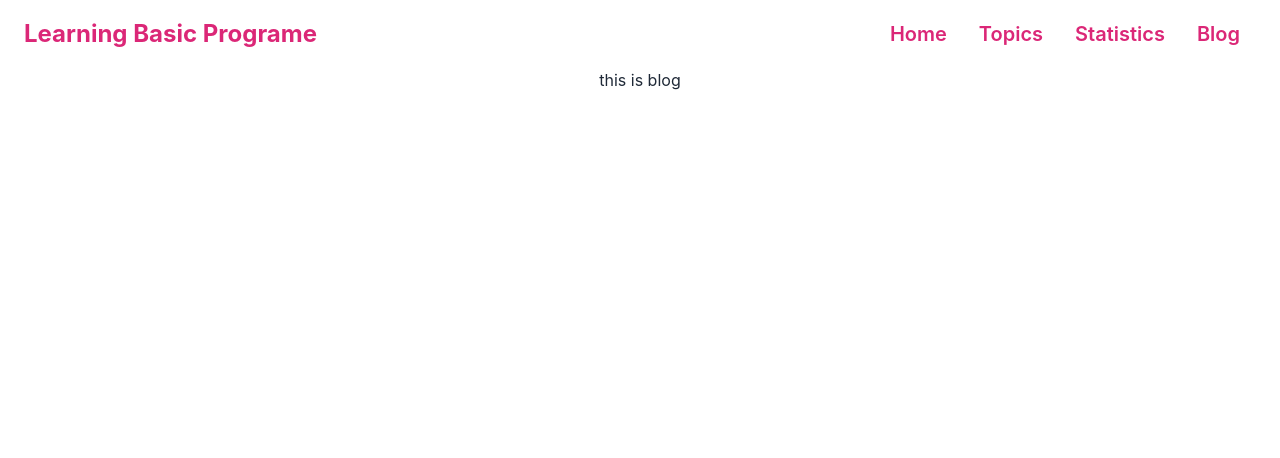
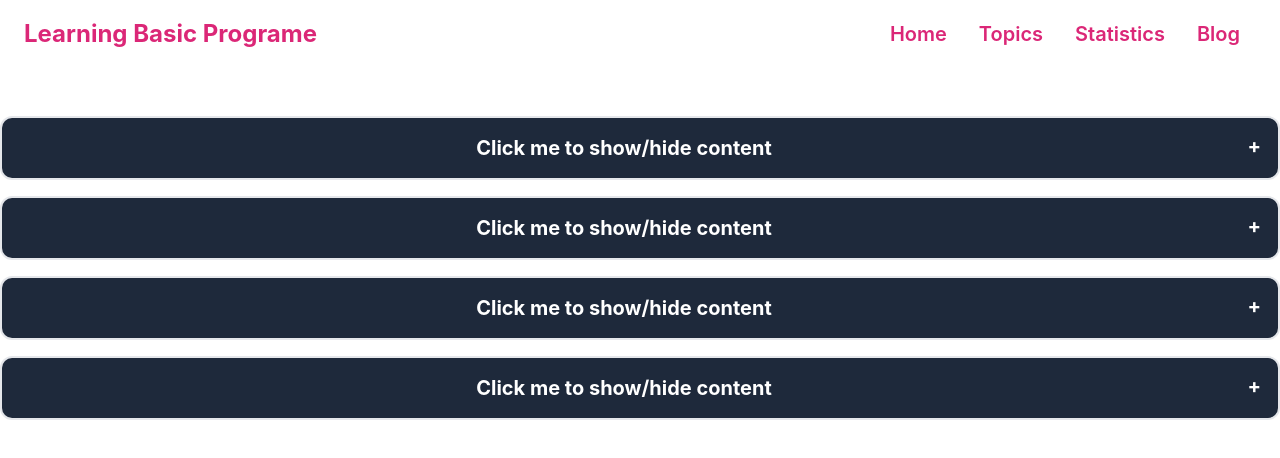
Before and after one commit to redoyhossin/Learning-Basic-Programe, a React (Create React App) app: page /Blog in a window 1280 px wide. Shown: the top 458 px of the page. Built offline with nearby package versions, Linux system fonts and the light colour scheme.

Commit message:
design blog

```diff
--- a/src/component/Blog/Blog.js
+++ b/src/component/Blog/Blog.js
@@ -1,9 +1,49 @@
 import React from 'react';
+import './Blog.css'
 
 const Blog = () => {
     return (
-        <div>
-            this is blog
+        <div className='mt-12 container m-auto'>
+
+            <div className="collapse collapse-plus border-2 rounded-xl mt-4">
+                <input type="checkbox" className="peer" />
+                <div className="collapse-title bg-slate-800  text-primary-content peer-checked:bg-purple-700	peer-checked:text-secondary-content font-bold text-xl">
+                    Click me to show/hide content
+                </div>
+                <div className="collapse-content bg-black text-primary-content peer-checked:	peer-checked:text-secondary-content">
+                    <p>hello</p>
+                </div>
+            </div>
+
+            <div className="collapse collapse-plus border-2 rounded-xl mt-4">
+                <input type="checkbox" className="peer" />
+                <div className="collapse-title bg-slate-800  text-primary-content peer-checked:bg-purple-700	peer-checked:text-secondary-content font-bold text-xl">
+                    Click me to show/hide content
+                </div>
+                <div className="collapse-content bg-black text-primary-content peer-checked:	peer-checked:text-secondary-content">
+                    <p>hello</p>
+                </div>
+            </div>
+
+            <div className="collapse collapse-plus border-2 rounded-xl mt-4">
+                <input type="checkbox" className="peer" />
+                <div className="collapse-title bg-slate-800  text-primary-content peer-checked:bg-purple-700	peer-checked:text-secondary-content font-bold text-xl">
+                    Click me to show/hide content
+                </div>
+                <div className="collapse-content bg-black text-primary-content peer-checked:	peer-checked:text-secondary-content">
+                    <p>hello</p>
+                </div>
+            </div>
+
+            <div className="collapse collapse-plus border-2 rounded-xl mt-4">
+                <input type="checkbox" className="peer" />
+                <div className="collapse-title bg-slate-800  text-primary-content peer-checked:bg-purple-700	peer-checked:text-secondary-content font-bold text-xl">
+                    Click me to show/hide content
+                </div>
+                <div className="collapse-content bg-black text-primary-content peer-checked:	peer-checked:text-secondary-content">
+                    <p>hello</p>
+                </div>
+            </div>
         </div>
     );
 };
--- a/src/component/Home/Home.js
+++ b/src/component/Home/Home.js
@@ -8,7 +8,7 @@ const Home = () => {
     const getTopic = getTopics.data;
     return (
         <div>
-            <dir className='my-12'>
+            <dir className=''>
                 <MainHeader/>
             </dir>
             <div className='grid lg:grid-cols-3 md:grid-cols-2 gap-8 my-32 justify-items-center '>
--- a/src/component/MainHeader/MainHeader.js
+++ b/src/component/MainHeader/MainHeader.js
@@ -3,7 +3,7 @@ import './MainHeader.css'
 import QuizeImg from '../../assets/Quize.png'
 const MainHeader = () => {
     return (
-        <div className='flex items-center justify-between mx-8  '>
+        <div className='sm:flex text-center lg:flex items-center justify-between mx-8'>
             <div>
                 <h1 className='text-6xl font-bold'>
                     Easy and intuitive <br />
@@ -11,8 +11,8 @@ const MainHeader = () => {
                 </h1>
             </div>
 
-            <div>
-                   <img className='w-96' src={QuizeImg} alt="" />
+            <div className='mt-12 '>
+                <img className='w-96' src={QuizeImg} alt="" />
             </div>
         </div>
     );
```
